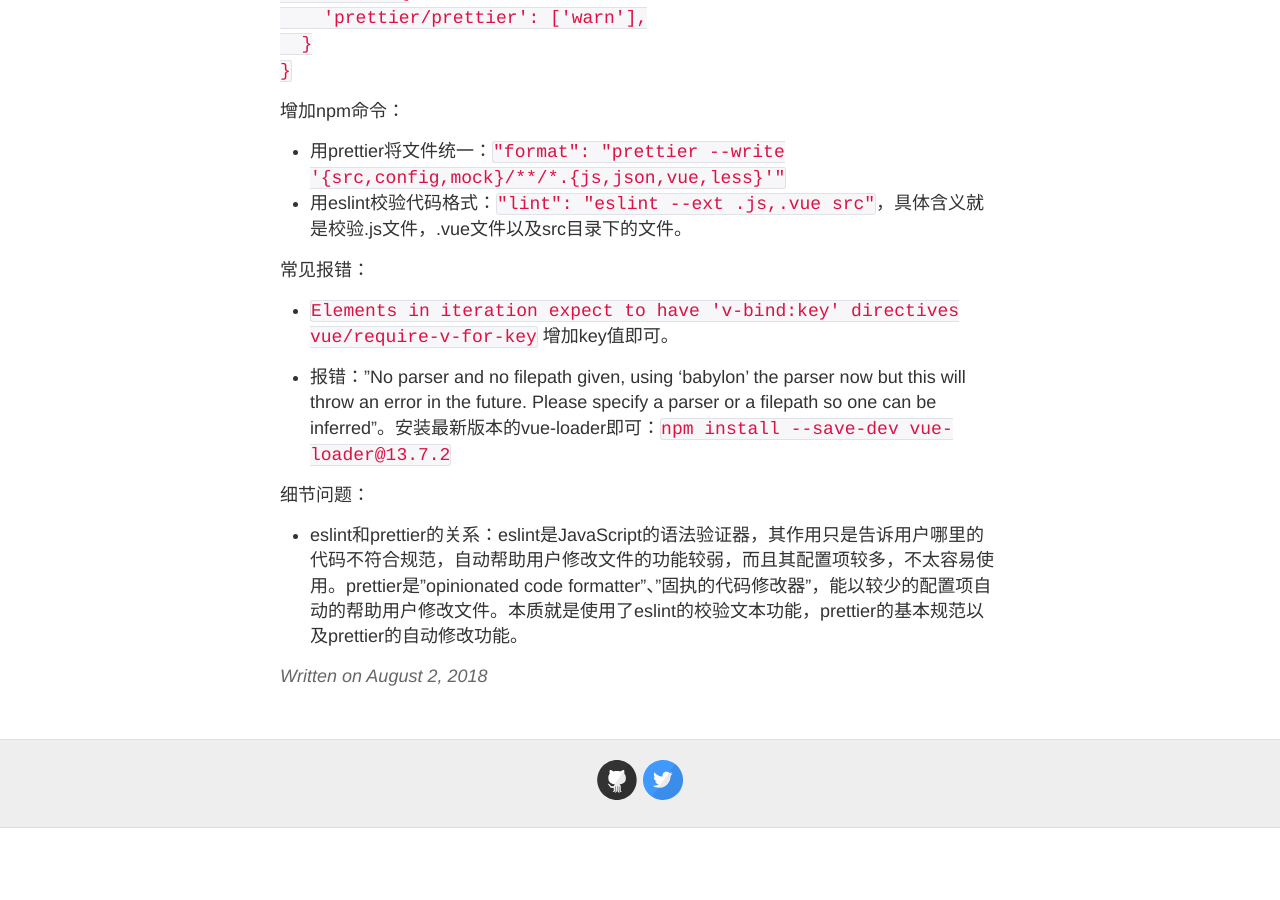
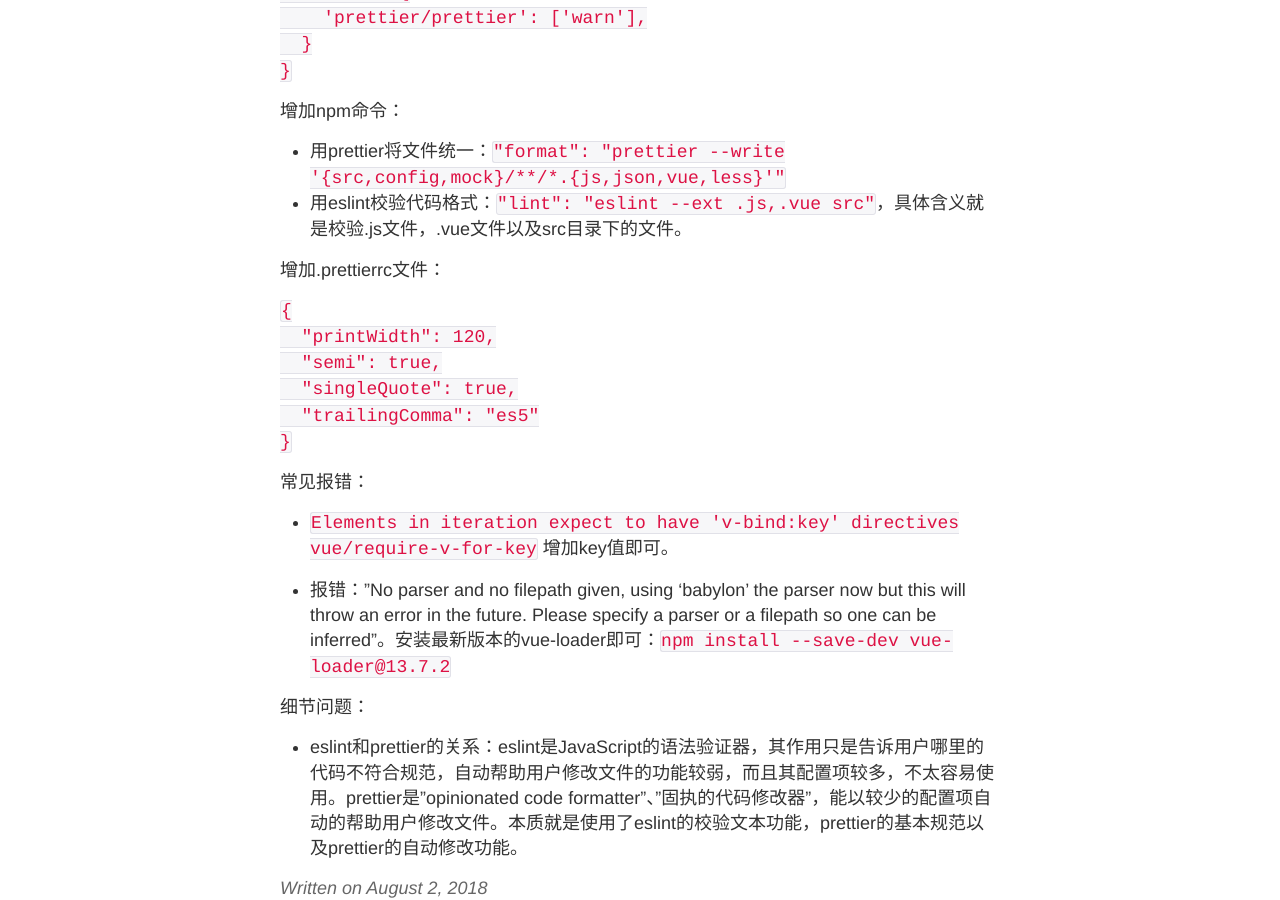
Before and after one commit to RuoChen95/Ruochen95.github.io, a Jekyll site: the page built from _posts/2018-8-2-eslint+prettier代码校验配置方式回顾.md, in a window 1280 px wide and 900 px high, scrolled down 1305 px. Built offline with Jekyll 4.4.1, drawn with Linux system fonts in a browser that asks for light colours; before the commit the page ends 2133 px from its top, so only the background shows below that.

Commit message:
update 代码校验回顾

````diff
--- a/_posts/2018-8-2-eslint+prettier代码校验配置方式回顾.md
+++ b/_posts/2018-8-2-eslint+prettier代码校验配置方式回顾.md
@@ -55,6 +55,16 @@ module.exports = {
 * 用prettier将文件统一：```"format": "prettier --write '{src,config,mock}/**/*.{js,json,vue,less}'"```
 * 用eslint校验代码格式：```"lint": "eslint --ext .js,.vue src"```，具体含义就是校验.js文件，.vue文件以及src目录下的文件。
 
+增加.prettierrc文件：
+```
+{
+  "printWidth": 120,
+  "semi": true,
+  "singleQuote": true,
+  "trailingComma": "es5"
+}
+```
+
 常见报错：
 
 * ```Elements in iteration expect to have 'v-bind:key' directives  vue/require-v-for-key``` 增加key值即可。
````
